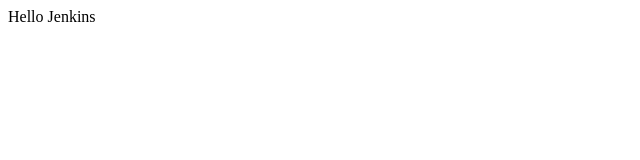
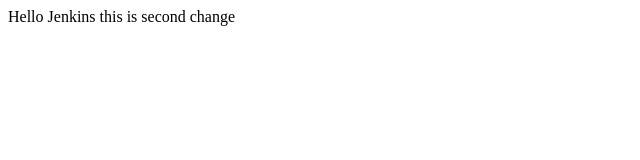
Before and after one commit to akshatambhoir/myproject, a plain HTML site: page index.html in a window 1280 px wide. Shown: the whole page, without its empty margins (0-640 px from the left). Drawn offline with Linux system fonts and the light colour scheme.

Commit message:
first changes

```diff
--- a/index.html
+++ b/index.html
@@ -1 +1 @@
-<hi>Hello Jenkins</h1>
+<hi>Hello Jenkins this is second change</h1>
```
